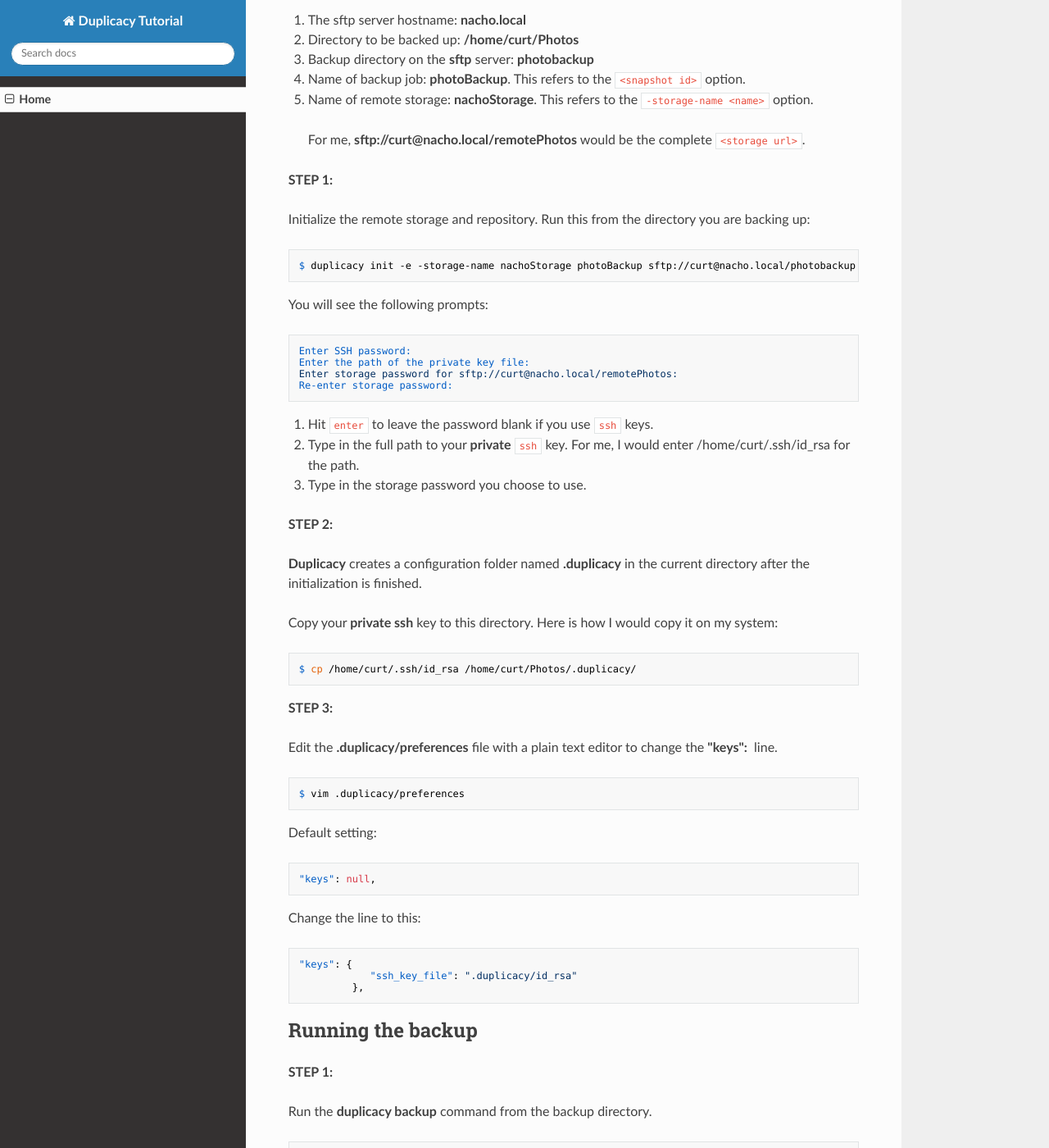
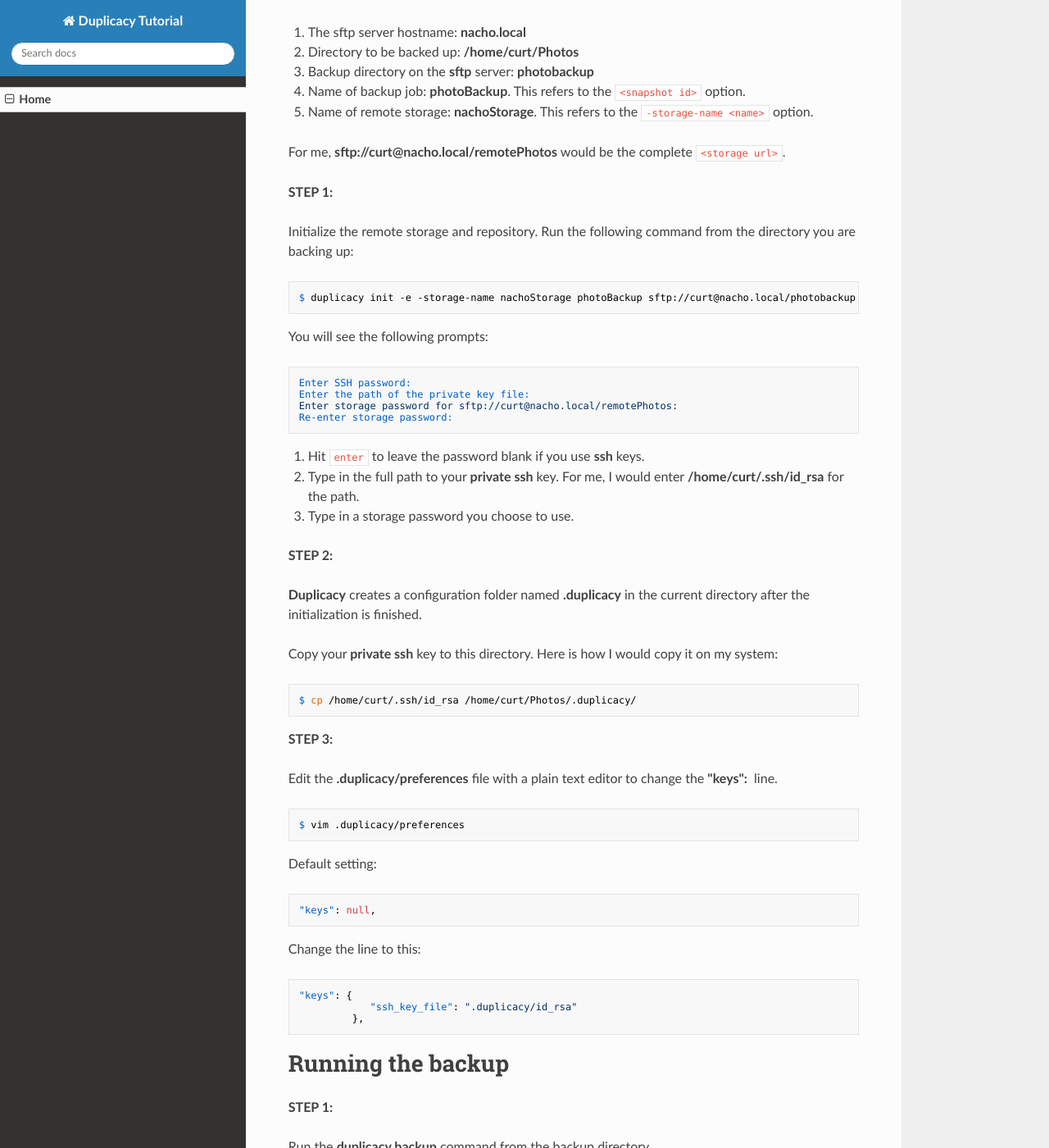
Before and after one commit to curtwarfield/duplicacy-guide, an MkDocs documentation site: the page built from docs/index.md, in a window 1280 px wide and 1400 px high, scrolled down 1622 px. Shown: the whole window at 82% size. Built offline with MkDocs 1.6.1, drawn with Linux system fonts in a browser that asks for light colours; nearby versions of some CDN libraries; some of the changed text lies outside the part shown.

Commit message:
update index.md

```diff
--- a/docs/index.md
+++ b/docs/index.md
@@ -1,4 +1,4 @@
-## Introduction
+# Introduction
 
 [Duplicacy](https://duplicacy.com) is state-of-the-art backup tool that has extensive cloud support. It also supports local disks and your own SFTP servers.
 
@@ -7,7 +7,7 @@
 
 We’ll be using the **CLI** version for this tutorial.
 
-## Installation
+# Installation
 
 **STEP 1:**
 
@@ -46,7 +46,7 @@
 $ sudo mv duplicacy /usr/bin/
 ~~~
 
-## Initialize the remote storage and repository
+# Initialize the remote storage and repository
 
 The **duplicacy init** command is used to initialize the remote storage and the backup directory.
 ~~~
@@ -69,11 +69,11 @@
 4. Name of backup job: **photoBackup**. This refers to the `<snapshot id>` option.
 5. Name of remote storage: **nachoStorage**. This refers to the `-storage-name <name>` option.
 
-> For me, **sftp://curt@nacho.local/remotePhotos** would be the complete `<storage url>`.
+For me, **sftp://curt@nacho.local/remotePhotos** would be the complete `<storage url>`.
 
 **STEP 1:**
 
-Initialize the remote storage and repository. Run this from the directory you are backing up:
+Initialize the remote storage and repository. Run the following command from the directory you are backing up:
 ~~~
 $ duplicacy init -e -storage-name nachoStorage photoBackup sftp://curt@nacho.local/photobackup
 ~~~
@@ -117,7 +117,7 @@
          },
 ~~~
 
-## Running the backup
+# Running the backup
 
 **STEP 1:**
 
```
Also changed, not shown: other parts of docs/index.md (+5 -6 lines).
